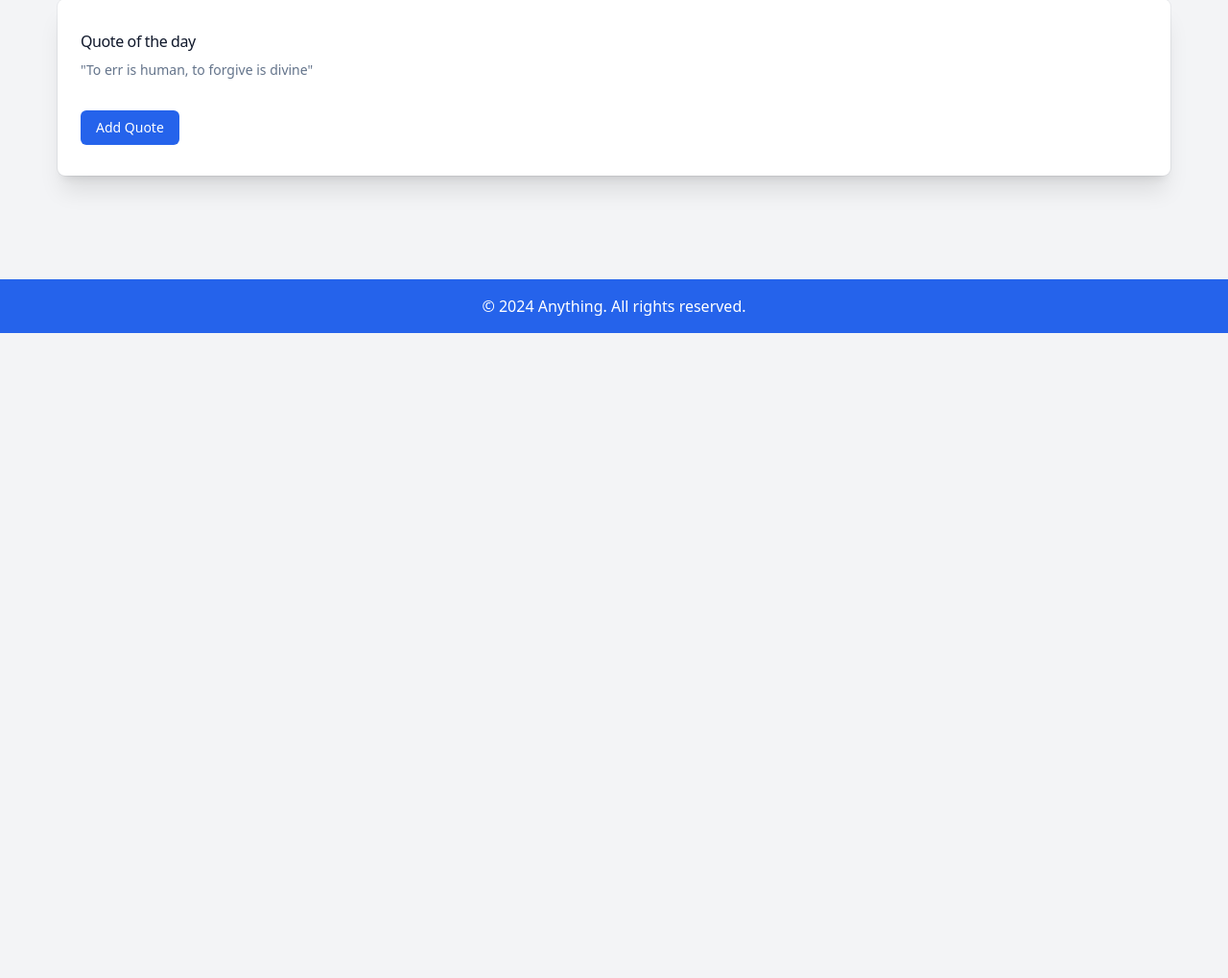
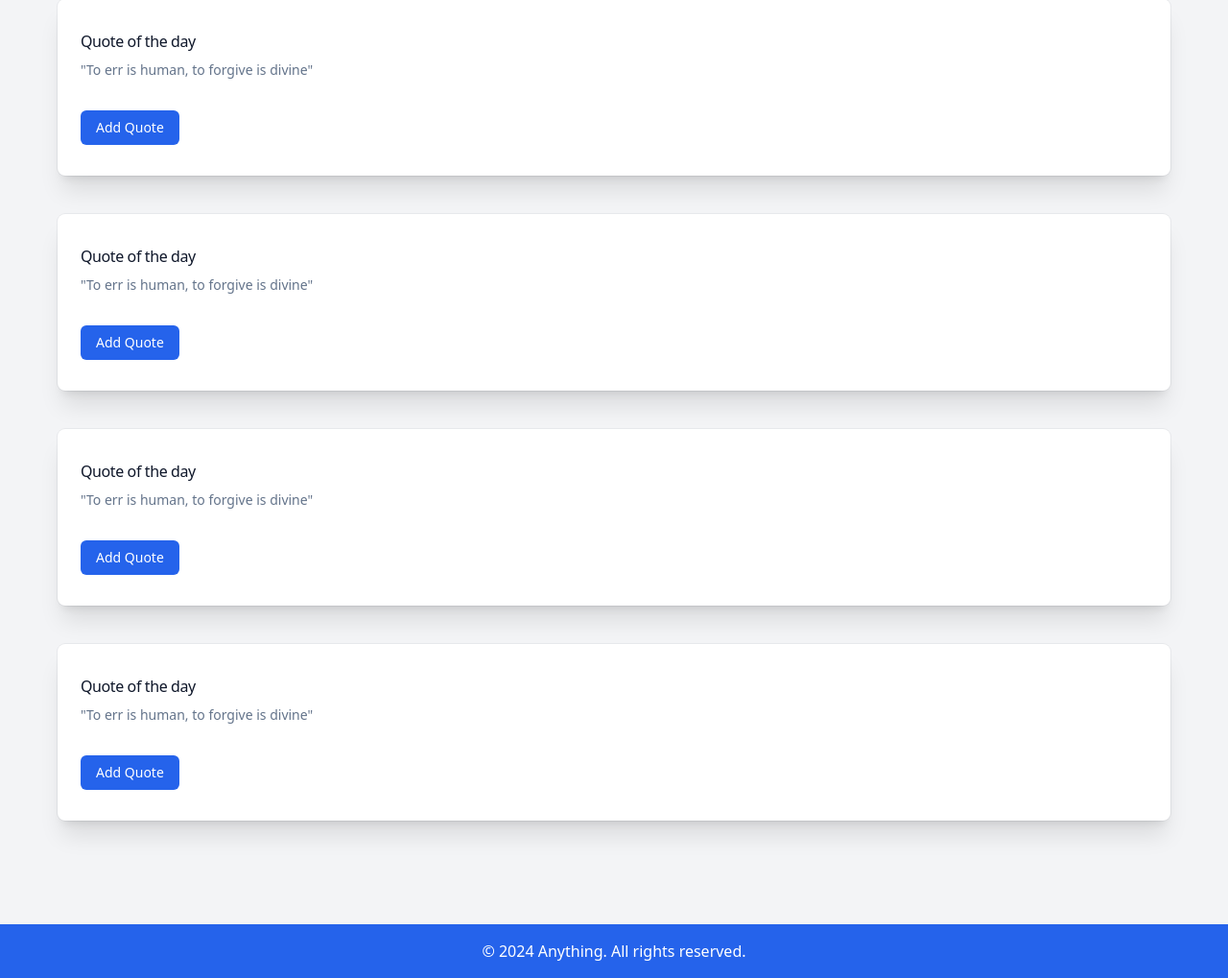
Before and after one commit to tedph-cyber/Anything, a Django app: page / in a window 1280 px wide. Shown: the part 117-1136 px from the top of the page at 96% size. Before the commit the page ends 800 px from the top, so only its background shows below. Run offline with Django 5.2, Linux system fonts and the light colour scheme; some libraries are stand-ins or nearby versions.

Commit message:
index upgraded

```diff
--- a/blog_anything/templates/blog_anything/index.html
+++ b/blog_anything/templates/blog_anything/index.html
@@ -9,6 +9,28 @@
 
             <button id="addQuote" class="mt-8 rounded-md bg-blue-600 px-4 py-2 text-sm font-medium text-white" onclick="document.body.classList.toggle('dark')">Add Quote</button>
         </div>
+
+        <div class="m-10 rounded-lg bg-white px-6 py-8 shadow-xl ring-1 ring-slate-900/5">
+            <h3 class="text-base font-medium tracking-tight text-slate-900 dark:text-white">Quote of the day</h3>
+            <p class="mt-2 text-sm text-slate-500 dark:text-blue-100">"To err is human, to forgive is divine"</p>
+
+            <button id="addQuote" class="mt-8 rounded-md bg-blue-600 px-4 py-2 text-sm font-medium text-white" onclick="document.body.classList.toggle('dark')">Add Quote</button>
+        </div>
+
+        <div class="m-10 rounded-lg bg-white px-6 py-8 shadow-xl ring-1 ring-slate-900/5">
+            <h3 class="text-base font-medium tracking-tight text-slate-900 dark:text-white">Quote of the day</h3>
+            <p class="mt-2 text-sm text-slate-500 dark:text-blue-100">"To err is human, to forgive is divine"</p>
+
+            <button id="addQuote" class="mt-8 rounded-md bg-blue-600 px-4 py-2 text-sm font-medium text-white" onclick="document.body.classList.toggle('dark')">Add Quote</button>
+        </div>
+
+        <div class="m-10 rounded-lg bg-white px-6 py-8 shadow-xl ring-1 ring-slate-900/5">
+            <h3 class="text-base font-medium tracking-tight text-slate-900 dark:text-white">Quote of the day</h3>
+            <p class="mt-2 text-sm text-slate-500 dark:text-blue-100">"To err is human, to forgive is divine"</p>
+
+            <button id="addQuote" class="mt-8 rounded-md bg-blue-600 px-4 py-2 text-sm font-medium text-white" onclick="document.body.classList.toggle('dark')">Add Quote</button>
+        </div>
+
     </section>
 </main>
 {% endblock %}
```
Also changed, not shown: db.sqlite3.
